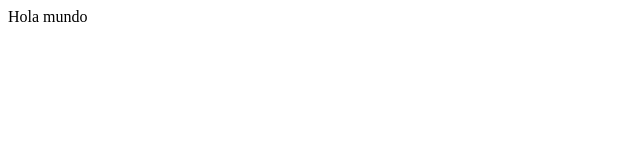
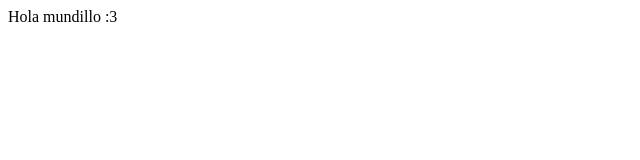
Before and after one commit to AriadnaMB/myrepository, a plain HTML site: page index.html in a window 1280 px wide. Shown: the full height of the page, 0-640 px from the left. Drawn offline with Linux system fonts and the light colour scheme.

Commit message:
Update index.html hola mundillo :3

```diff
--- a/index.html
+++ b/index.html
@@ -1,7 +1,7 @@
 <html>
 <body>
 
-<p> Hola mundo </p>
+<p> Hola mundillo :3 </p>
 
 </body>
 </html>
```
